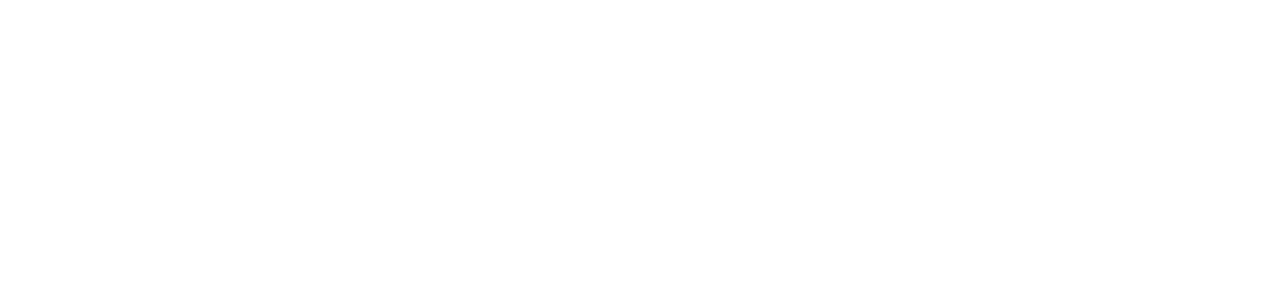
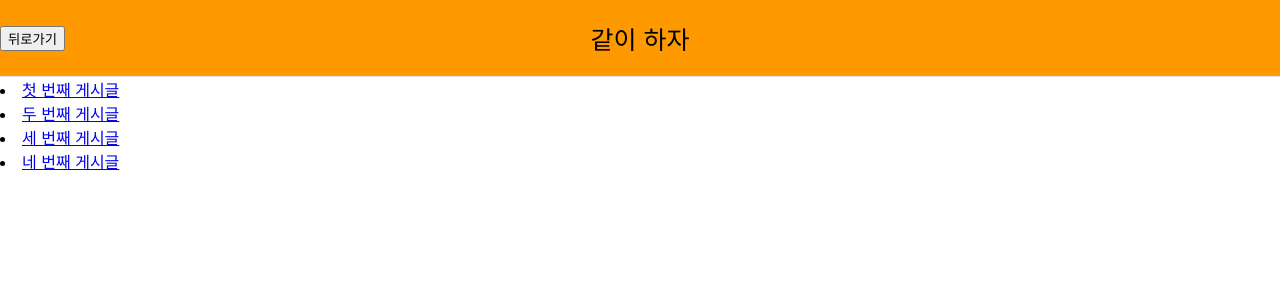
Before and after one commit to Karmesin924/eat_together, a React (Create React App) app in the folder frontend/: page /board in a window 1280 px wide. Before the commit this address had no page. Shown: the top 300 px of the page. Built offline with nearby package versions, Linux system fonts and the light colour scheme; no server answers.

Commit message:
같이하자 게시판 목록 불러오기, 세부 내용 출력 (게시글 한정)

```diff
--- a/frontend/src/App.css
+++ b/frontend/src/App.css
@@ -106,3 +106,10 @@
     width: 25%;
     justify-content: end;
 }
+
+/* footer */
+footer {
+    display:flex;
+    bottom: 0px;
+    position: absolute;
+}
--- a/frontend/src/App.js
+++ b/frontend/src/App.js
@@ -8,6 +8,7 @@
 import { useEffect, useState } from "react";
 import LetsDo from "./pages/LetsDo";
 import LetsEat from "./pages/LetsEat";
+import BoardDetail from "./pages/BoardDetail";
 
 function App() {
   const [isLogin, setIsLogin] = useState(false);
@@ -29,7 +30,8 @@
           <Route path="/SignIn" element={<SignIn />} />
           <Route path="/SignUp" element={<SignUp />} />
           <Route path="/LetsEat" element={<LetsEat />} />
-          <Route path="/LetsDo" element={<LetsDo />} />
+          <Route path="/board" element={<LetsDo />} />
+          <Route path="/board/:idx" element={<BoardDetail />} />
         </Routes>
       </div>
     </BrowserRouter>
--- /dev/null
+++ b/frontend/src/components/Board.js
@@ -0,0 +1,14 @@
+import React from "react";
+
+const Board = ({ idx, title, contents, createdBy }) => {
+  return (
+    <div>
+      <h2>{title}</h2>
+      <h5>{createdBy}</h5>
+      <hr />
+      <p>{contents}</p>
+    </div>
+  );
+};
+
+export default Board;
--- a/frontend/src/components/MyFooter.js
+++ b/frontend/src/components/MyFooter.js
@@ -4,7 +4,7 @@
 const MyFooter = () => {
   const navigate = useNavigate();
   return (
-    <div>
+    <footer>
       <div
         onClick={() => {
           navigate("/MyPage");
@@ -13,7 +13,7 @@
         마이페이지로가는그림
       </div>
       <div>채팅그림</div>
-    </div>
+    </footer>
   );
 };
 
--- /dev/null
+++ b/frontend/src/pages/BoardDetail.js
@@ -0,0 +1,56 @@
+import axios from "axios";
+import { useEffect, useState } from "react";
+import { useNavigate, useParams } from "react-router-dom";
+import Board from "../components/Board";
+import MyHeader from "../components/MyHeader";
+import MyButton from "../components/MyButton";
+
+const BoardDetail = () => {
+  const navigate = useNavigate();
+  const { idx } = useParams();
+  const [loading, setLoading] = useState(true);
+  const [board, setBoard] = useState({});
+
+  useEffect(() => {
+    const getBoard = async () => {
+      try {
+        const resp = await axios.get(`backend/posts/board/${idx}`);
+        setBoard(resp.data);
+        setLoading(false);
+      } catch (err) {
+        console.log("게시글을 가져오는데 실패했습니다.", err);
+        setLoading(false);
+      }
+    };
+
+    getBoard();
+  }, [idx]);
+
+  return (
+    <div>
+      <MyHeader
+        headText={"같이 하자"}
+        leftChild={
+          <MyButton
+            text={"뒤로가기"}
+            onClick={() => {
+              navigate("/");
+            }}
+          />
+        }
+      />
+      {loading ? (
+        <h2>loading...</h2>
+      ) : (
+        <Board
+          idx={board.idx}
+          title={board.title}
+          contents={board.contents}
+          createdBy={board.createdBy}
+        />
+      )}
+    </div>
+  );
+};
+
+export default BoardDetail;
--- a/frontend/src/pages/LetsDo.js
+++ b/frontend/src/pages/LetsDo.js
@@ -1,55 +1,52 @@
-import React, { useState } from "react";
+import React, { useEffect, useState } from "react";
 import MyHeader from "../components/MyHeader";
 import MyButton from "../components/MyButton";
-import { useNavigate } from "react-router-dom";
+import { Link, useNavigate } from "react-router-dom";
+import MyFooter from "../components/MyFooter";
+import axios from "axios";
 
-function LetsDo() {
-  const navigate = useNavigate();
-  const [posts, setPosts] = useState([
+const LetsDo = () => {
+  const [boardList, setBoardList] = useState([
     {
-      id: 1,
-      author: "사용자1",
-      content: "첫 번째 게시글입니다.",
-      comments: [
-        { id: 1, author: "사용자2", content: "첫 번째 답변입니다." },
-        { id: 2, author: "사용자3", content: "두 번째 답변입니다." },
-      ],
+      idx: 1,
+      title: "첫 번째 게시글",
+      contents: "첫 번째 게시글 내용",
+      createdBy: "User1",
     },
     {
-      id: 2,
-      author: "사용자4",
-      content: "두 번째 게시글입니다.",
-      comments: [],
+      idx: 2,
+      title: "두 번째 게시글",
+      contents: "두 번째 게시글 내용",
+      createdBy: "User2",
     },
-  ]);
-  const [selectedPost, setSelectedPost] = useState(null); // 선택된 게시글을 추적합니다.
-  const [showForm, setShowForm] = useState(false); // 게시글 작성 폼 표시 여부를 추적합니다.
-  const [newPost, setNewPost] = useState("");
-  const [nickname, setNickname] = useState("");
-
-  const handlePostClick = (postId) => {
-    setSelectedPost(postId);
+    // 추가 데이터
+    {
+      idx: 3,
+      title: "세 번째 게시글",
+      contents: "세 번째 게시글 내용",
+      createdBy: "User3",
+    },
+    {
+      idx: 4,
+      title: "네 번째 게시글",
+      contents: "네 번째 게시글 내용",
+      createdBy: "User4",
+    },
+  ]); //dummyData 시험 후에는 useState([]);로 다시 변경
+  const navigate = useNavigate();
+  const getBoardList = async () => {
+    try {
+      const resp = (await axios.get("backend/posts/board")).data;
+      setBoardList(resp.data);
+      console.log(resp.pagniation);
+    } catch (err) {
+      console.log("게시글 목록을 가져오는데 실패했습니다.", err);
+    }
   };
 
-  const handleWriteButtonClick = () => {
-    setShowForm(true);
-  };
-
-  const handleSubmit = (e) => {
-    e.preventDefault();
-
-    const newPostObject = {
-      id: posts.length + 1,
-      author: nickname,
-      content: newPost,
-      comments: [],
-    };
-
-    setPosts([...posts, newPostObject]);
-    setNewPost("");
-    setNickname("");
-    setShowForm(false);
-  };
+  useEffect(() => {
+    getBoardList();
+  }, []);
 
   return (
     <div>
@@ -64,53 +61,16 @@
           />
         }
       />
-      {/* 게시글 작성 버튼 */}
-      {!showForm && <button onClick={handleWriteButtonClick}>글쓰기</button>}
-
-      {/* 게시글 작성 폼 */}
-      {showForm && (
-        <form onSubmit={handleSubmit}>
-          <input
-            type="text"
-            value={newPost}
-            onChange={(e) => setNewPost(e.target.value)}
-            placeholder="글을 작성해주세요"
-          />
-          <input
-            type="text"
-            value={nickname}
-            onChange={(e) => setNickname(e.target.value)}
-            placeholder="닉네임을 입력해주세요"
-          />
-          <button type="submit">글 작성</button>
-        </form>
-      )}
-
-      {/* 게시글 목록 */}
-      {posts.map((post) => (
-        <div key={post.id} onClick={() => handlePostClick(post.id)}>
-          <h3>{post.author}</h3>
-          <p>{post.content}</p>
-        </div>
+      {boardList.map((board) => (
+        <li key={board.idx}>
+          <Link to={`/board/${board.idx}`}>{board.title}</Link>
+        </li>
       ))}
-
-      {/* 선택된 게시글 내용 및 답변 */}
-      {selectedPost && (
-        <div>
-          <h3>{posts[selectedPost - 1].author}</h3>
-          <p>{posts[selectedPost - 1].content}</p>
-
-          {/* 답변 목록 */}
-          {posts[selectedPost - 1].comments.map((comment) => (
-            <div key={comment.id}>
-              <h4>{comment.author}</h4>
-              <p>{comment.content}</p>
-            </div>
-          ))}
-        </div>
-      )}
     </div>
   );
-}
+};
 
+LetsDo.defaultProps = {
+  boardList: [],
+};
 export default LetsDo;
```
